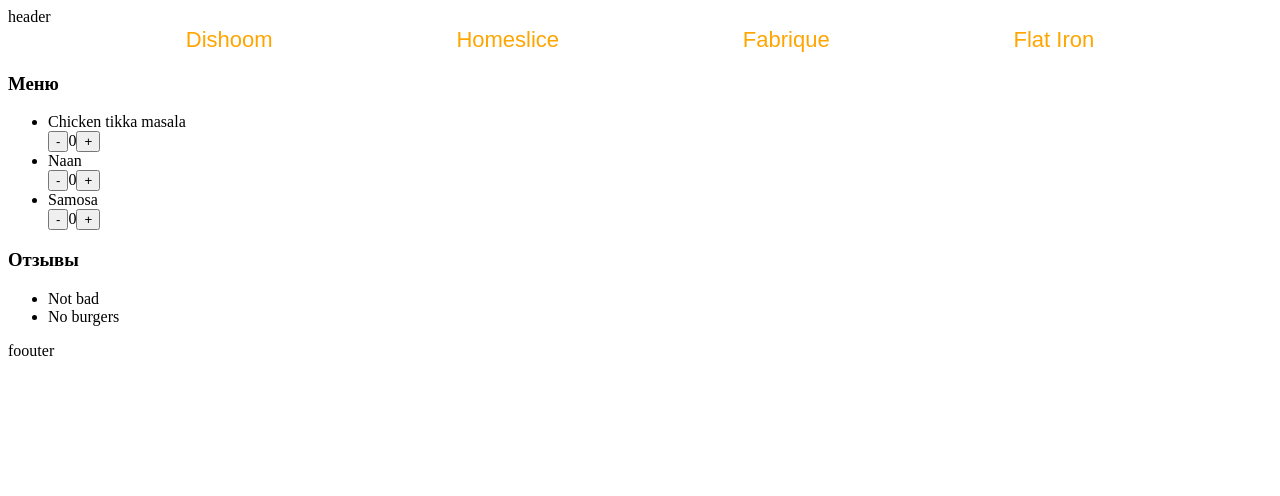
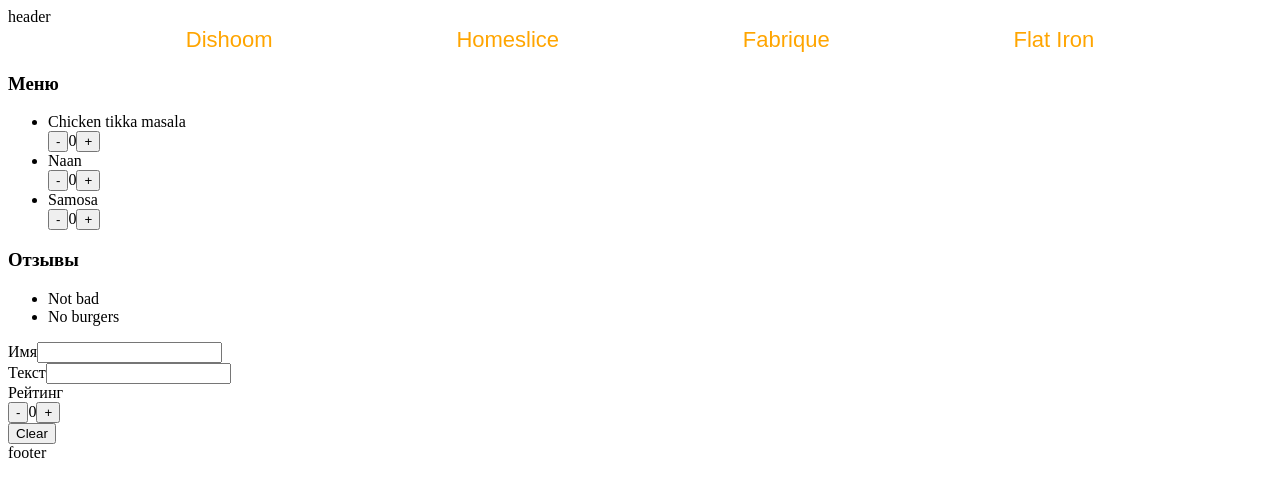
Before and after one commit to ravewns/food-delivery, a React (Vite) app: page / in a window 1280 px wide. Shown: the top 496 px of the page. Built offline with nearby package versions, Linux system fonts and the light colour scheme.

Commit message:
create review form

```diff
--- a/src/components/counter/counter.jsx
+++ b/src/components/counter/counter.jsx
@@ -1,29 +1,39 @@
-import { useState } from "react";
+import {useState} from "react";
+
 const MAX = 5;
 const MIN = 0;
 
-export const Counter = () => {
-  const [count, setCount] = useState(0);
+export const Counter = ({value, onChange}) => {
+    const isControlled = value !== undefined && typeof onChange === "function";
+    const [internalCount, setInternalCount] = useState(0);
 
-  return (
-    <div>
-      <button
-        onClick={() => {
-          if (count > MIN) setCount(count - 1);
-        }}
-      >
-        -
-      </button>
+    const count = isControlled ? value : internalCount;
 
-      {count}
+    const setCount = (newCount) => {
+        if (isControlled) {
+            onChange(newCount);
+        } else {
+            setInternalCount(newCount);
+        }
+    };
 
-      <button
-        onClick={() => {
-          if (count < MAX) setCount(count + 1);
-        }}
-      >
-        +
-      </button>
-    </div>
-  );
+    const increment = () => {
+        if (count < MAX) {
+            setCount(count + 1);
+        }
+    };
+
+    const decrement = () => {
+        if (count > MIN) {
+            setCount(count - 1);
+        }
+    };
+
+    return (
+        <div>
+            <button onClick={decrement}>-</button>
+            {count}
+            <button onClick={increment}>+</button>
+        </div>
+    );
 };
--- a/src/components/layout/layout.jsx
+++ b/src/components/layout/layout.jsx
@@ -3,7 +3,7 @@
     <div>
       <header>header</header>
       {children}
-      <footer>foouter</footer>
+      <footer>footer</footer>
     </div>
   );
 };
--- a/src/components/restaurant-block/restaurant-block.jsx
+++ b/src/components/restaurant-block/restaurant-block.jsx
@@ -1,11 +1,13 @@
-import { RestaurantMenu } from "../restaurant-menu/restaurant-menu";
-import { RestaurantReview } from "../restaurant-review/restaurant-review";
+import {RestaurantMenu} from "../restaurant-menu/restaurant-menu";
+import {RestaurantReview} from "../restaurant-review/restaurant-review";
+import {ReviewForm} from "../review-form/review-form.jsx";
 
-export const RestaurantBlock = ({ restaurant }) => {
-  return (
-    <div>
-      <RestaurantMenu restaurant={restaurant} />
-      <RestaurantReview restaurant={restaurant} />
-    </div>
-  );
+export const RestaurantBlock = ({restaurant}) => {
+    return (
+        <div>
+            {restaurant.menu.length ? <RestaurantMenu restaurant={restaurant}/> : 'Онлайн меню отсутствует'}
+            {restaurant.reviews.length ? <RestaurantReview restaurant={restaurant}/> : 'Отзывов нет'}
+            <ReviewForm/>
+        </div>
+    );
 };
--- a/src/components/restaurant-review/restaurant-review.jsx
+++ b/src/components/restaurant-review/restaurant-review.jsx
@@ -1,4 +1,4 @@
-export const RestaurantReview = ({ restaurant }) => {
+export const RestaurantReview = ({restaurant}) => {
     return (
         <div>
             <h3>Отзывы</h3>
--- a/src/components/restaurant-tabs/restaurant-tabs.jsx
+++ b/src/components/restaurant-tabs/restaurant-tabs.jsx
@@ -1,15 +1,21 @@
-export const RestaurantTabs = ({ restaurants, onSelect }) => {
+export const RestaurantTabs = ({restaurants, onSelect}) => {
     return (
-    <div className="restaurants-list" style={{ display: "flex", justifyContent: "space-evenly" }}>
+        <div className="restaurants-list" style={{display: "flex", justifyContent: "space-evenly"}}>
             {restaurants.map((restaurant) => {
-        return (
+               if (restaurant.name.length) return (
                     <div key={restaurant.id} className="restaurant">
                         <button
                             className="restaurant-name"
                             onClick={() => {
                                 onSelect(restaurant.id);
                             }}
-              style={{ color: "orange", cursor: "pointer", backgroundColor: "transparent", border: "none", fontSize: "22px" }}
+                            style={{
+                                color: "orange",
+                                cursor: "pointer",
+                                backgroundColor: "transparent",
+                                border: "none",
+                                fontSize: "22px"
+                            }}
                         >
                             {restaurant.name}
                         </button>
--- /dev/null
+++ b/src/components/review-form/review-form.jsx
@@ -0,0 +1,31 @@
+import {useForm} from "./use-form.js";
+import {Counter} from "../counter/counter.jsx";
+
+export const ReviewForm = () => {
+    const {form, onNameChange, onTextChange, clear, onRatingChange} = useForm()
+
+    const {name, text, rating} = form
+
+    return (
+        <form onSubmit={(event) => event.preventDefault()}>
+            <div>
+                <span>Имя</span>
+                <input value={name} onChange={(event) => {
+                    onNameChange(event.target.value)
+                }} type="text"/>
+            </div>
+            <div>
+                <span>Текст</span>
+                <input value={text} onChange={(event) => {
+                    onTextChange(event.target.value)
+                }} type="text"/>
+            </div>
+            <div>
+                <span>Рейтинг</span>
+                <Counter value={rating} onChange={onRatingChange}/>
+            </div>
+            <button onClick={clear}>Clear
+            </button>
+        </form>
+    )
+}
--- /dev/null
+++ b/src/components/review-form/use-form.js
@@ -0,0 +1,62 @@
+import {useReducer} from "react";
+
+const INITIAL_STATE = {
+    name: '',
+    text: '',
+    rating: 0,
+};
+
+const SET_NAME_ACTION = "setName";
+const SET_TEXT_ACTION = "setText";
+const SET_RATING_ACTION = "setRating";
+const CLEAR_ACTION = "clear";
+
+const reducer = (state, {type, payload}) => {
+    switch (type) {
+        case SET_NAME_ACTION:
+            return {
+                ...state,
+                name: payload,
+            };
+        case SET_TEXT_ACTION:
+            return {
+                ...state,
+                text: payload,
+            };
+        case SET_RATING_ACTION:
+            return {
+                ...state,
+                rating: payload,
+            };
+        case CLEAR_ACTION:
+            return INITIAL_STATE;
+        default:
+            return state;
+    }
+}
+
+export const useForm = () => {
+    const [form, dispatch] = useReducer(reducer, INITIAL_STATE);
+
+    const onNameChange = (name) => {
+        dispatch({type: SET_NAME_ACTION, payload: name})
+    }
+
+    const onTextChange = (text) => {
+        dispatch({type: SET_TEXT_ACTION, payload: text})
+    }
+
+    const onRatingChange = (rating) => {
+        dispatch({type: SET_RATING_ACTION, payload: rating});
+    };
+
+    const clear = () => dispatch({type: CLEAR_ACTION});
+
+    return {
+        form,
+        onNameChange,
+        onTextChange,
+        onRatingChange,
+        clear,
+    }
+}
```
Also changed, not shown: src/components/restaurant-page/restaurant-page.jsx (+6 -6 lines), 1 other file (tests, documents, lock files or other folders). Lines whose indentation alone changed are shown as unchanged.
